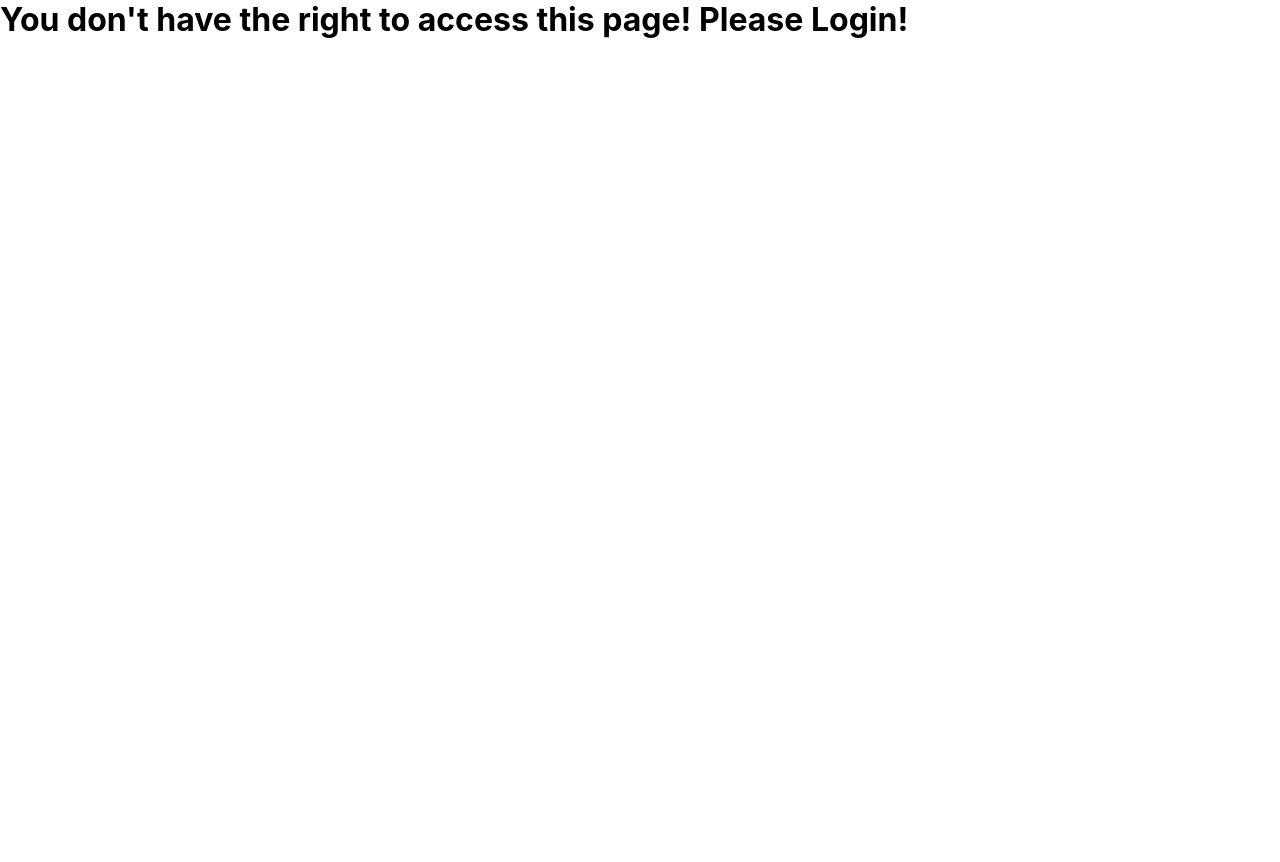
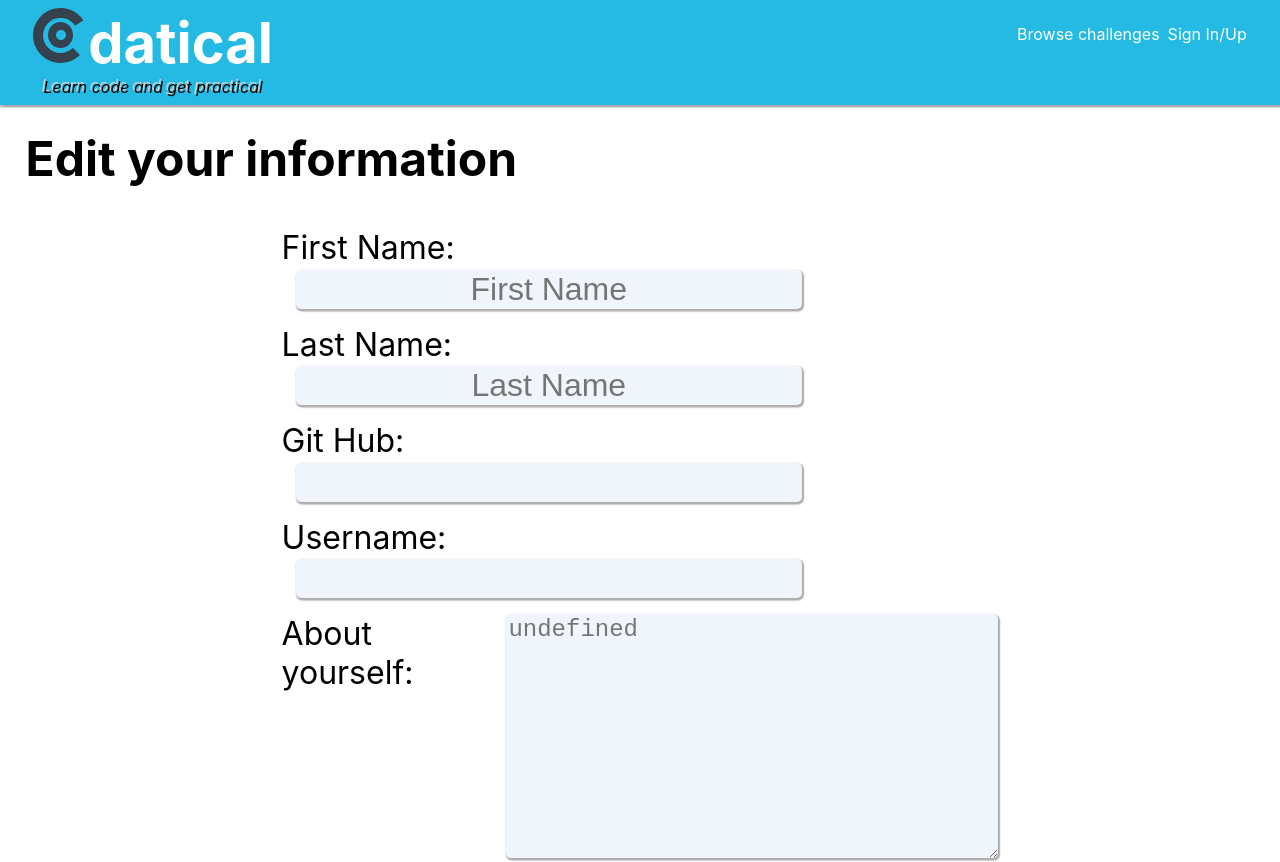
Before and after one commit to mcbadger88/real-code-problems-frontend, a React (Create React App) app in the folder react-app/: page /candidates/1/edit in a window 1280 px wide. Before the commit this address led to /unauthorised. Shown: the top 862 px of the page. Before the commit the page ends 800 px from the top, so only its background shows below. Built offline with nearby package versions, Linux system fonts and the light colour scheme; no server answers.

Commit message:
fixes bugs on profile page and adds styling

```diff
--- a/react-app/src/Router.jsx
+++ b/react-app/src/Router.jsx
@@ -90,7 +90,14 @@ const Router = ({user, appState}) => {
 
         <Route
           exact path='/candidates/user/:id'
-          render={(props) => {return <CandidateProfile user={user} appState={appState} {...props} />}}
+          // render={(props) => {return <CandidateProfile user={user} appState={appState} {...props} />}}
+
+          render={({history, match}) => (
+            <CandidateProfile
+              user = {user}
+              appState ={appState}
+              history = {history}
+            />)}
         />
 
         <Route
@@ -122,9 +129,15 @@ const Router = ({user, appState}) => {
           render={() => <h1>You don't have the right to access this page! Please Login!</h1>}
         />
 
-      <ProtectedRoute
+      <Route
           exact path='/candidates/:id/edit'
-          user={user} component={EditCandidateProfile}
+          render={({match, history}) => (
+            <EditCandidateProfile
+              user = {user}
+              appState={appState}
+              history={history}
+            />
+          )}
        />
 
 
--- a/react-app/src/components/CandidateProfileCard/CandidateProfileCard.jsx
+++ b/react-app/src/components/CandidateProfileCard/CandidateProfileCard.jsx
@@ -2,7 +2,7 @@ import React,{useEffect} from 'react'
 import {Redirect} from 'react-router-dom'
 import styles from '../CandidateProfileCard/CandidateProfileCard.module.css'
 
-const CandidateProfileCard = ({foundCandidateProfile, history, ...rest}) => {
+const CandidateProfileCard = ({foundCandidateProfile, history, appState, ...rest}) => {
 
     const handleClick = () => {
         history.push(`/candidates/${foundCandidateProfile._id}/edit`)
--- a/react-app/src/components/EditCandidateProfileForm/EditCandidateProfileForm.jsx
+++ b/react-app/src/components/EditCandidateProfileForm/EditCandidateProfileForm.jsx
@@ -2,17 +2,18 @@ import React, {useState, useEffect} from 'react';
 import axios from 'axios'
 import styles from '../EditCandidateProfileForm/EditCandidateProfileForm.module.css'
 
-const EditCandidateProfileForm = (props) => {
+const EditCandidateProfileForm = ({appState, user, history}) => {
+    console.log("EDIT CAND PROFILE", appState)
 
     const [candidateProfile, setCandidateProfile] = useState({})
 
     const handleSubmit = async (e) => {
         e.preventDefault();
-        let response = await axios.put(`${process.env.REACT_APP_BACKEND_BASE_URL}/candidates/${props.match.params.id}`, {...candidateProfile},{
+        let response = await axios.put(`${process.env.REACT_APP_BACKEND_BASE_URL}/candidates/${appState.candidateID}`, {...candidateProfile},{
             withCredentials: true
           })
-
-        props.history.push(`/candidates/user/${props.user._id}`)
+        // console.log('response', response)
+        history.push(`/candidates/user/${user._id}`)
     }
 
     const handleInputChange = (e) => {
@@ -27,7 +28,7 @@ const EditCandidateProfileForm = (props) => {
     useEffect(() => {
         async function getCandidateProfile () {
 
-            let response = await axios.get(`${process.env.REACT_APP_BACKEND_BASE_URL}/candidates/${props.match.params.id}`)
+            let response = await axios.get(`${process.env.REACT_APP_BACKEND_BASE_URL}/candidates/${appState.candidateID}`)
             const {data} = response
             console.log(data)
             setCandidateProfile(data)
@@ -37,7 +38,7 @@ const EditCandidateProfileForm = (props) => {
 
     }, [])
 
-    console.log('rendered', props)
+    console.log('rendered')
 
     return(
     <div>
--- a/react-app/src/pages/CandidateProfile.js
+++ b/react-app/src/pages/CandidateProfile.js
@@ -9,34 +9,43 @@ import {Link} from 'react-router-dom'
 import axios from 'axios';
 
 
-const CandidateProfile = (props) => {
+const CandidateProfile = ({appState, history, user}) => {
 
-    console.log(props)
+    console.log('inside candidateProfile page', user._id)
+    // console.log(props)
     const [candidateProfile, setCandidateProfile] = useState(null)
 
     useEffect(
         ()=>{
             async function getCandidateProfile () {
-                let response = await axios.get(`${process.env.REACT_APP_BACKEND_BASE_URL}/candidates/user/${props.user._id}`, {
+                let response = await axios.get(`${process.env.REACT_APP_BACKEND_BASE_URL}/candidates/user/${user._id}`, {
                     withCredentials: true
                 })
-                const {data} = response
-                setCandidateProfile(data)
+                return response
+                // const {data} = response
             }
-            getCandidateProfile()
+            let data = getCandidateProfile()
+            setCandidateProfile(data)
+
             console.log(candidateProfile, 'getProfileAfter useEffects runs')
         }, []
     )
 
     return (
         <>
-        <NavBar user={props.user} appState={props.appState}/>
+        <NavBar user={user} appState={appState}/>
         <h1 className={styles.PageHeader}>Your user profile</h1>
+
         {
+        candidateProfile &&
+        <CandidateProfileCard foundCandidateProfile={candidateProfile} history={history}/>
+    }
+
+        {/* {
         candidateProfile ?
         <CandidateProfileCard {...props} foundCandidateProfile={candidateProfile}/> :
         <p><Link to='/candidate/new'>No Profile Yet. Create your profile</Link></p>
-        }
+        } */}
         </>
     )
 }
--- a/react-app/src/pages/EditCandidateProfile.jsx
+++ b/react-app/src/pages/EditCandidateProfile.jsx
@@ -4,13 +4,14 @@ import NavBar from '../components/NavBar/NavBar'
 import styles from './EditCandidateProfile.module.css'
 
 
-const EditCandidateProfile = (props) => {
+const EditCandidateProfile = ({user, appState, history}) => {
+    console.log('appstate', appState)
 
     return(
         <div>
-        <NavBar user={props.user} appState={props.appState}/>
+        <NavBar user={user} appState={appState}/>
         <h1 className={styles.PageTitle}>Edit your information</h1>
-        <EditCandidateProfileForm {...props} />
+        <EditCandidateProfileForm history={history} user={user} appState={appState} />
         </div>
     )
 
```
